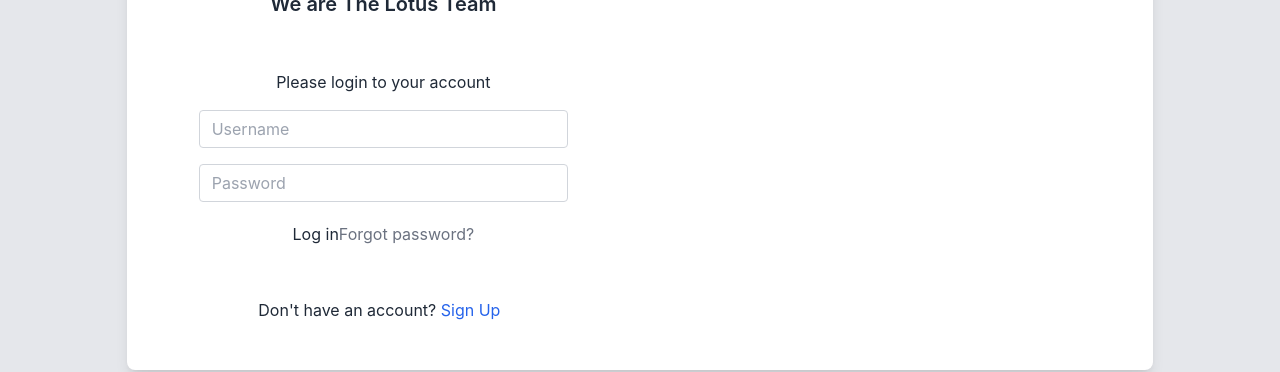
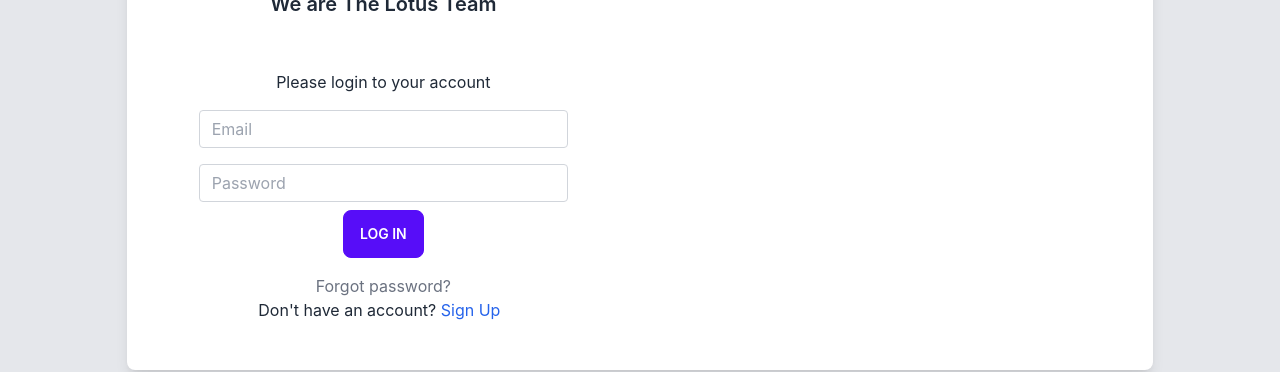
Before and after one commit to shabbirahmedshuvo01/Simple-Blogs, a React (Create React App) app: page /login in a window 1280 px wide. Shown: the part 318-690 px from the top of the page. Built offline with nearby package versions, Linux system fonts and the light colour scheme.

Commit message:
login done

```diff
--- a/src/Components/Blogs/Blogs.js
+++ b/src/Components/Blogs/Blogs.js
@@ -1,4 +1,8 @@
+import { signOut } from 'firebase/auth';
 import React from 'react';
+import { useAuthState } from 'react-firebase-hooks/auth';
+import { Link } from 'react-router-dom';
+import auth from '../../firebase.init';
 
 const Blogs = () => {
 
@@ -7,8 +11,20 @@ const Blogs = () => {
     let day = date.getDate();
     let month = date.getMonth() + 1;
     let year = date.getFullYear();
+
+    const [user] = useAuthState(auth);
+
+    const handleSingOut = () => {
+        signOut(auth);
+    }
     return (
         <div>
+            <div>
+                {user ?
+                    <button className='btn btn-danger' onClick={handleSingOut}>Sign Out</button>
+                    :
+                    <Link to={'/login'}>Login</Link>}
+            </div>
             <div className='bg-slate-50'>
                 <section>
                     <div className='mx-20 pl-28'>
@@ -36,9 +52,9 @@ const Blogs = () => {
                     </div>
                     <div className='mt-6 bg-slate-50 flex flex-col gap-5 items-start justify-start mx-20'>
 
-                            <input type="text" name='comment' required placeholder='Write Your Comment' className="input input-bordered input-sm w-full max-w-xs"/>
+                        <input type="text" name='comment' required placeholder='Write Your Comment' className="input input-bordered input-sm w-full max-w-xs" />
 
-                            <button className='btn btn-success'>Comment</button>
+                        <button className='btn btn-success'>Comment</button>
 
                         <div className='my-4 md:mx-12 mx-20'>
                             <hr />
--- a/src/Components/Login/Login.js
+++ b/src/Components/Login/Login.js
@@ -1,6 +1,52 @@
-import React from 'react';
+import React, { useRef } from 'react';
+import { useSendPasswordResetEmail, useSignInWithEmailAndPassword } from 'react-firebase-hooks/auth';
+import { Link, useLocation, useNavigate } from 'react-router-dom';
+import auth from '../../firebase.init';
 
 const Login = () => {
+
+    const emailRef = useRef('');
+    const passwordRef = useRef('');
+    const navigate = useNavigate();
+    const location = useLocation();
+
+    let from = location.state?.from?.pathname || "/";
+
+
+    const [
+        signInWithEmailAndPassword,
+        user,
+        loading,
+        error,
+    ] = useSignInWithEmailAndPassword(auth);
+    const [sendPasswordResetEmail, sending] = useSendPasswordResetEmail(auth);
+
+    if (user) {
+        navigate(from, { replace: true });
+    }
+
+
+
+    const handleSubmit = event => {
+        event.preventDefault();
+        const email = emailRef.current.value;
+        const password = passwordRef.current.value;
+
+        signInWithEmailAndPassword(email, password);
+    }
+
+
+    const resetPassword = async () => {
+        const email = emailRef.current.value;
+        if (email) {
+            await sendPasswordResetEmail(email)
+            window.alert('sent email');
+        }
+        else {
+            window.alert('please enter your email address');
+        }
+    }
+
     return (
         <div>
             <section class="h-full gradient-form bg-gray-200 md:h-screen">
@@ -19,14 +65,16 @@ const Login = () => {
                                                 />
                                                 <h4 class="text-xl font-semibold mt-1 mb-12 pb-1">We are The Lotus Team</h4>
                                             </div>
-                                            <form>
+                                            <form onSubmit={handleSubmit}>
                                                 <p class="mb-4">Please login to your account</p>
                                                 <div class="mb-4">
                                                     <input
-                                                        type="text"
+                                                        type="email"
                                                         class="form-control block w-full px-3 py-1.5 text-base font-normal text-gray-700 bg-white bg-clip-padding border border-solid border-gray-300 rounded transition ease-in-out m-0 focus:text-gray-700 focus:bg-white focus:border-blue-600 focus:outline-none"
                                                         id="exampleFormControlInput1"
-                                                        placeholder="Username"
+                                                        placeholder="Email"
+                                                        required
+                                                        ref={emailRef}
                                                     />
                                                 </div>
                                                 <div class="mb-4">
@@ -35,14 +83,14 @@ const Login = () => {
                                                         class="form-control block w-full px-3 py-1.5 text-base font-normal text-gray-700 bg-white bg-clip-padding border border-solid border-gray-300 rounded transition ease-in-out m-0 focus:text-gray-700 focus:bg-white focus:border-blue-600 focus:outline-none"
                                                         id="exampleFormControlInput1"
                                                         placeholder="Password"
+                                                        ref={passwordRef}
                                                     />
+
+                                                    <input className='btn btn-primary mt-2' type="submit" value="Log In" />
                                                 </div>
-                                                <div class="text-center pt-1 mb-12 pb-1">
-                                                    <button>Log in</button>
-                                                    <a class="text-gray-500" href="#!">Forgot password?</a>
-                                                </div>
+                                                <a onClick={resetPassword} class="text-gray-500" href="#!">Forgot password?</a>
                                                 <div class="">
-                                                    <p class="mb-0 mr-2">Don't have an account? <span><a class="text-blue-600" href="#!">Sign Up</a></span> </p>
+                                                    <p class="mb-0 mr-2">Don't have an account? <span><Link class="text-blue-600" to={'/signup'}>Sign Up</Link></span> </p>
                                                 </div>
                                             </form>
                                         </div>
```
